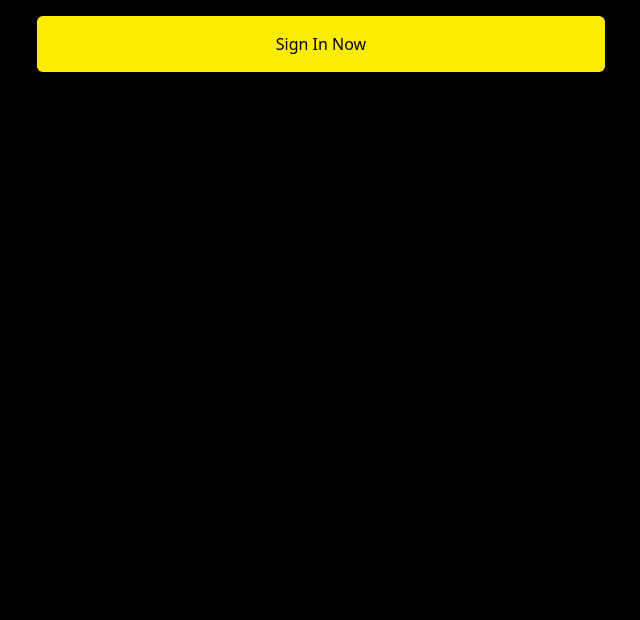
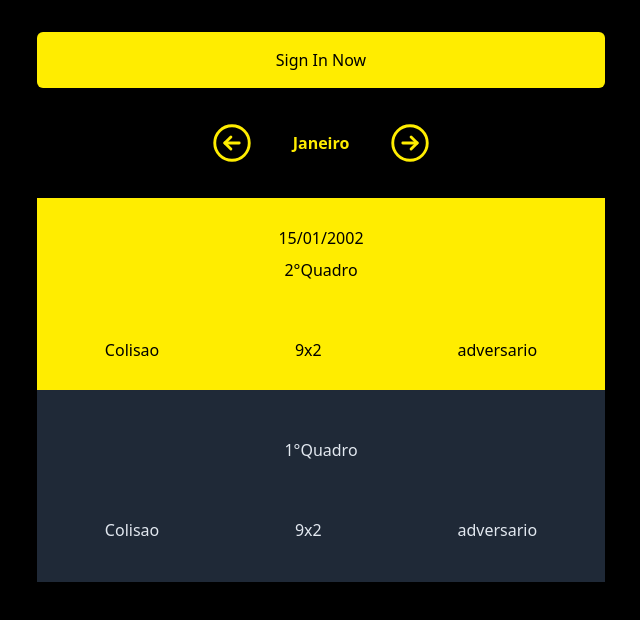
Before and after one commit to bsvleste/colisaotailwind, a React (Vite) app: page / in a window 1280 px wide. Shown: the top 620 px of the page, without its empty margins (319-959 px from the left). Built offline with nearby package versions, Linux system fonts and the light colour scheme.

Commit message:
iniciando o scoreboar

```diff
--- a/src/componentes/Container/index.tsx
+++ b/src/componentes/Container/index.tsx
@@ -1,3 +1,3 @@
 export function Container({children}){
-    return <div className="container mx-3 sm:mx-auto flex justify-center">{children}</div>
+    return <div className="container mx-auto flex flex-col justify-center" >{children}</div>
 }
--- a/src/global.css
+++ b/src/global.css
@@ -3,5 +3,5 @@
 @import 'tailwindcss/utilities';
 
 body{
-    @apply container bg-black mx-3 sm:mx-auto
+    @apply bg-black mx-3 sm:mx-auto
 }
--- a/src/pages/Scoreboard/index.tsx
+++ b/src/pages/Scoreboard/index.tsx
@@ -1,9 +1,41 @@
+import { ArrowCircleLeft, ArrowCircleRight } from "phosphor-react";
 import { Container } from "../../componentes/Container";
 
 export function Scoreboard(){
     return (
         <Container>
-            <button className="rounded-md text-black bg-colisao-500 w-[35.5rem] h-14 mt-4">Sign In Now</button>
+            <div className="flex flex-col justify-center mb-8 items-center">
+
+                <button className="rounded-md text-black bg-colisao-500  w-full sm:w-[35.5rem] h-14 mt-8 mb-8">Sign In Now</button>
+
+
+                <div className="flex justify-between w-56 items-center ">
+                    <div><ArrowCircleLeft size={46} className="text-colisao-500"/></div>
+                    <div className="text-colisao-500 font-bold font"><h1>Janeiro</h1></div>
+                    <div><ArrowCircleRight size={46} className="text-colisao-500"/></div>
+                </div>
+
+                <div className="mt-8 w-full sm:w-[35.5rem] bg-colisao-500 h-48 flex flex-col justify-center items-center">
+
+                    <h1 className="">15/01/2002</h1>
+                    <h3 className="mt-2">2°Quadro</h3>
+                    <div className="w-full mt-14 flex justify-around items-center">
+                        <h1>Colisao</h1>
+                        <h3> 9x2</h3>
+                        <h1>adversario</h1>
+                    </div>
+                </div>
+
+                <div className="w-full sm:w-[35.5rem] text-slate-200 bg-gray-800 h-48 flex flex-col justify-center items-center">
+                    <h3 className="mt-2">1°Quadro</h3>
+                    <div className="w-full mt-14 flex justify-around items-center">
+                        <h1>Colisao</h1>
+                        <h3> 9x2</h3>
+                        <h1>adversario</h1>
+                    </div>
+                </div>
+            </div>
+
         </Container>
     )
 }
```
Also changed, not shown: 1 other file (tests, documents, lock files or other folders).
